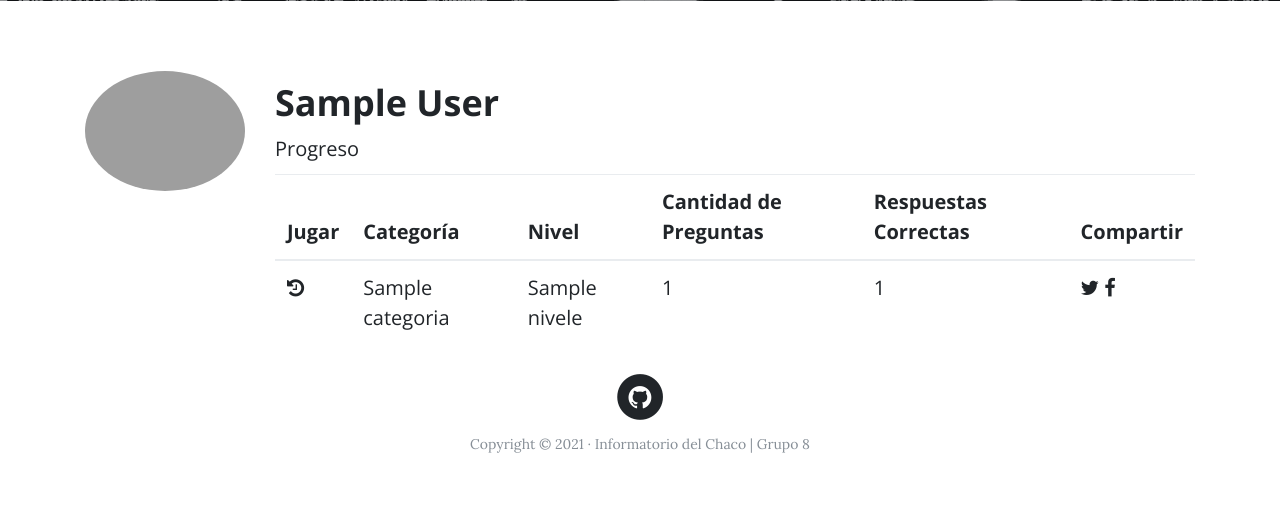
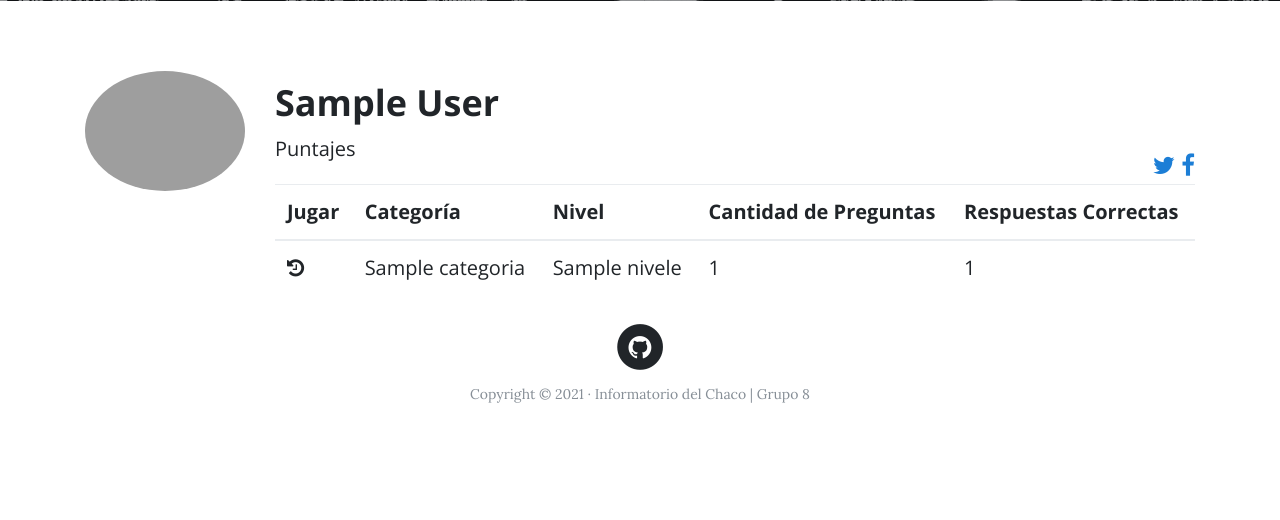
Before and after one commit to javierduartepy/proyecto-final-django, a Django app: page / in a window 1280 px wide. Shown: the part 636-1156 px from the top of the page. After the commit the page ends 1039 px from the top, so only its background shows below. Run offline with Django 3.2, Linux system fonts and the light colour scheme; a user stored in the database is signed in; tables that the repository leaves empty hold one stand-in row (values such as "Sample post"); parts of the project's set-up code (start-up, migrations or seed data) failed here and were passed over; some libraries are stand-ins or nearby versions; grey boxes are pictures that could not be loaded.

Commit message:
Cambio de lugar del share in

```diff
--- a/core/static/core/css/styles.css
+++ b/core/static/core/css/styles.css
@@ -138,3 +138,16 @@ ul li button:hover {
 .datos-progreso {
   font-family: "Open Sans", "Helvetica Neue", Helvetica, Arial, sans-serif;
 }
+
+.sharein {
+  margin-left: 4px;
+  float: right;
+  display: block;
+  margin-top: 16px;
+}
+
+.sharein a {
+  text-decoration: none;
+  font-size: larger;
+  color: #1c7ed6 !important;
+}
--- a/core/templates/core/inicio.html
+++ b/core/templates/core/inicio.html
@@ -59,15 +59,34 @@
     />
   </div>
   <div class="col-md-10">
-
-
         {% if request.user.first_name %}
           <h2 class="section-heading">{{request.user.first_name}} {{request.user.last_name}}</h2>
         {% else %}
           <h2 class="section-heading">{{request.user.username}}</h2>
         {% endif %}
-
-        <p class='progreso'>Progreso</p>
+        <div class="sharein">
+          {% autoescape on %}
+          {% with "https://juegochacoapp.herokuapp.com/" as host %}
+          {% with "Algo para compartir" as share_txt %}
+          {% with content.get_url as page_url %}
+          {% with "Es es un sitio de juego de preguntas" as title %}
+          {% with "twitter" as service %}
+            <a href="http://twitter.com/share?url={{ host }}{{ page_url }}&amp;text={{ title }}" target="_blank" title="{{ share_txt }} {{ service }}">
+              <i class="fa fa-twitter"></i>
+            </a>
+          {% endwith%}
+          {% with "facebook" as service %}
+            <a href="http://www.facebook.com/share.php?u={{ host }}{{ page_url }}&amp;t={{ title }}" target="_blank" title="{{ share_txt }} {{ service }}">
+              <i class="fa fa-facebook"></i>
+            </a>
+          {% endwith %}
+          {% endwith %}
+          {% endwith %}
+          {% endwith %}
+          {% endwith %}
+          {% endautoescape %}
+          </div>
+          <p class="progreso">Puntajes</p>
           <table class = "table">
             <thead class='tabla-progreso'>
               <tr>
@@ -76,7 +95,6 @@
                 <th>Nivel</th>
                 <th>Cantidad de Preguntas</th>
                 <th>Respuestas Correctas</th>
-                <th>Compartir</th>
               </tr>
             </thead>
             <tbody>
@@ -89,41 +107,10 @@
                 <td>{{puntuacion.nivel}}</td>
                 <td>{{puntuacion.cantidad_preguntas}}</td>
                 <td>{{puntuacion.cantidad_respuestas}}</td>
-
-                <td>
-                {% autoescape on %}
-                {% with "https://juegochacoapp.herokuapp.com/" as host %}
-                {% with "Algo para compartir" as share_txt %}
-                {% with content.get_url as page_url %}
-                {% with "Es es un sitio de juego de preguntas" as title %}
-
-
-                {% with "twitter" as service %}
-                  <a style="text-decoration: none;" href="http://twitter.com/share?url={{ host }}{{ page_url }}&amp;text={{ title }}" target="_blank" title="{{ share_txt }} {{ service }}">
-                    <i class="fa fa-twitter"></i>
-                  </a>
-                {% endwith%}
-
-                {% with "facebook" as service %}
-                  <a style="text-decoration: none;" href="http://www.facebook.com/share.php?u={{ host }}{{ page_url }}&amp;t={{ title }}" target="_blank" title="{{ share_txt }} {{ service }}">
-                    <i class="fa fa-facebook"></i>
-                  </a>
-                {% endwith %}
-
-
-                {% endwith %}
-                {% endwith %}
-                {% endwith %}
-                {% endwith %}
-                {% endautoescape %}
-
-                </td>
               </tr>
               {% endfor %}
             </tbody>
           </table>
-
-
   </div>
 </div>
 {% endblock %}
```
